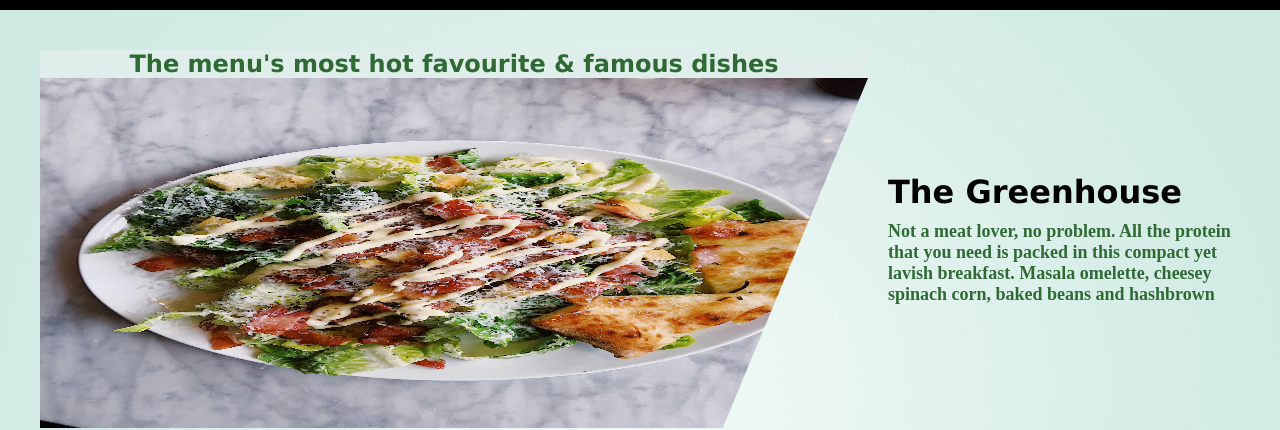
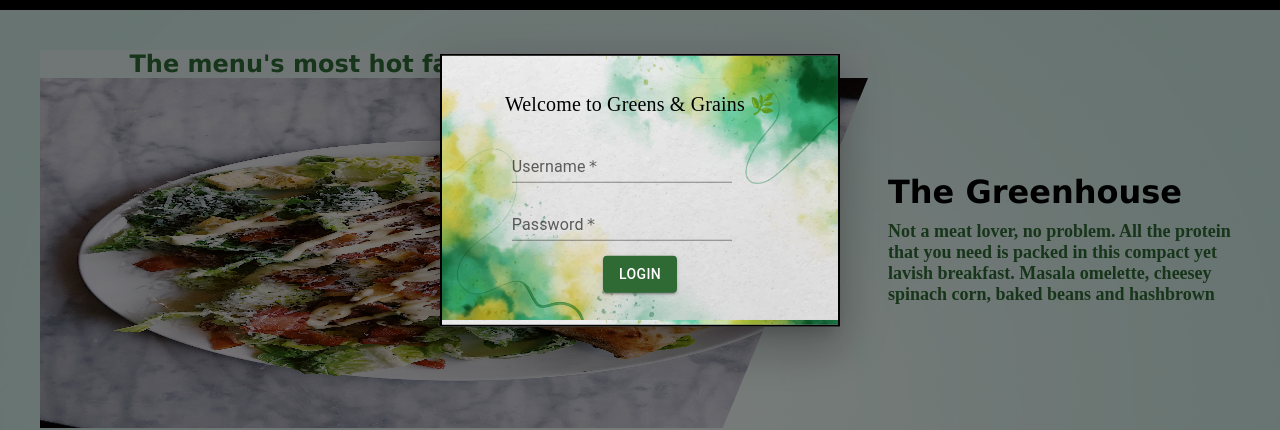
Before and after one commit to shrehaa/grains-green, a React (Create React App) app: page / in a window 1280 px wide. Both pictures are taken after a click on the button "Login". Shown: the part 210-640 px from the top of the page. Built offline with nearby package versions, Linux system fonts and the light colour scheme; no server answers; a web font is replaced by a local one.

Commit message:
Incomplete login

```diff
--- /dev/null
+++ b/src/componets/Login/login.css
@@ -0,0 +1,9 @@
+.modal-main{
+    background-image: url('../../assets/Offer.jpg');
+    background-size: 100%;
+}
+.modal-main .inputbox{
+    margin: 15px;
+    width: 80%;
+    text-align: center;
+}
--- /dev/null
+++ b/src/componets/Login/login.jsx
@@ -0,0 +1,129 @@
+import { useState } from "react";
+import Backdrop from "@mui/material/Backdrop";
+import Box from "@mui/material/Box";
+import Modal from "@mui/material/Modal";
+import Fade from "@mui/material/Fade";
+import Button from "@mui/material/Button";
+import Typography from "@mui/material/Typography";
+import TextField from "@mui/material/TextField";
+import "./login.css";
+
+const style = {
+  position: "absolute",
+  top: "50%",
+  left: "50%",
+  transform: "translate(-50%, -50%)",
+  width: 400,
+  bgcolor: "background.paper",
+  border: "2px solid #000",
+  boxShadow: 24,
+  p: 4,
+  textAlign: "center",
+};
+
+function Login({ open, handleClose, type }) {
+  const [emailR, setmailR] = useState("");
+  const [passwordR, setpasswordR] = useState("");
+  const localSignUp = localStorage.getItem("signUp");
+  const localEmail = localStorage.getItem("email");
+  const localPassword = localStorage.getItem("password");
+  const localName = localStorage.getItem("name");
+
+  const handleuserChange = (e) => {
+    setmailR(e.target.value);
+  };
+
+  const handlePassChange = (e) => {
+    setpasswordR(e.target.value);
+  };
+  const handlecalls = (type) =>{
+    if(type==="Login"){
+        handleSignIn();
+    }
+    else
+    handleClick();
+  }
+  const handleClick = () => {
+    console.log(emailR, passwordR);
+    if (emailR !== "" && passwordR !== "") {
+      localStorage.setItem("username", emailR);
+      localStorage.setItem("password", passwordR);
+      localStorage.setItem("signUp", emailR);
+      alert("Account created successfully!! Now please Sign In");
+      window.location.reload();
+    }
+  };
+
+  const handleSignIn=()=>{
+    if(emailR==localEmail&&passwordR==localPassword){
+        localStorage.setItem("signUp",emailR)
+        window.location.reload()
+    }else{
+        alert("Please Enter valid Credential")
+    }
+   }
+
+  return (
+    <div>
+      <Modal
+        aria-labelledby="transition-modal-title"
+        aria-describedby="transition-modal-description"
+        open={open}
+        onClose={handleClose}
+        closeAfterTransition
+        slots={{ backdrop: Backdrop }}
+        slotProps={{
+          backdrop: {
+            timeout: 500,
+          },
+        }}
+      >
+        <Fade in={open}>
+          <Box sx={style} className="modal-main">
+            <Typography
+              sx={{ fontFamily: "serif" }}
+              id="transition-modal-title"
+              variant="h6"
+              component="h2"
+            >
+              Welcome to Greens & Grains 🌿
+            </Typography>
+            <div className="inputbox">
+              <TextField
+                value={emailR}
+                onChange={handleuserChange}
+                color="success"
+                label="Username"
+                required
+                variant="standard"
+              />
+              <TextField
+                sx={{ marginTop: "10px" }}
+                value={passwordR}
+                onChange={handlePassChange}
+                color="success"
+                label="Password"
+                required
+                type="password"
+                variant="standard"
+              />
+            </div>
+            <Button
+              sx={{
+                color: "#fff",
+                backgroundColor: "#2f6a34",
+                "&:hover": { backgroundColor: "#2f6a34" },
+              }}
+              variant="contained"
+              onClick={handlecalls(type)}
+            >
+              {type}
+            </Button>
+          </Box>
+        </Fade>
+      </Modal>
+    </div>
+  );
+}
+
+export default Login;
--- a/src/componets/navbar/navbar.jsx
+++ b/src/componets/navbar/navbar.jsx
@@ -1,18 +1,39 @@
-import React from "react";
+import { useState } from "react";
 import logo from "../../assets/logo.png";
 import "./navbar.css";
-
+import Login from "../Login/login";
 
 const Navbar = () => {
+  const [open, setOpen] = useState(false);
+  const [btnName, setbtnName] = useState(null);
+
+  const handleOpen = (e) => {
+    setOpen(true);
+    setbtnName(e.target.name);
+  };
+  const handleClose = () => setOpen(false);
+
   return (
     <div className="navbarcontainer">
+      <Login open={open} handleClose={handleClose} type={btnName} />
       <div className="logocontainer">
         <img className="logo" src={logo} alt="Grains & Green" />
-
       </div>
       <div className="credentials">
-        <button className="cred-btn">Login</button>
-        <button className="cred-btn">Sign Up</button>
+        <button
+          className="cred-btn"
+          name="Login"
+          onClick={(e) => handleOpen(e)}
+        >
+          Login
+        </button>
+        <button
+          name="Sign Up"
+          onClick={(e) => handleOpen(e)}
+          className="cred-btn"
+        >
+          Sign Up
+        </button>
       </div>
       <div className="navitems"></div>
     </div>
```
